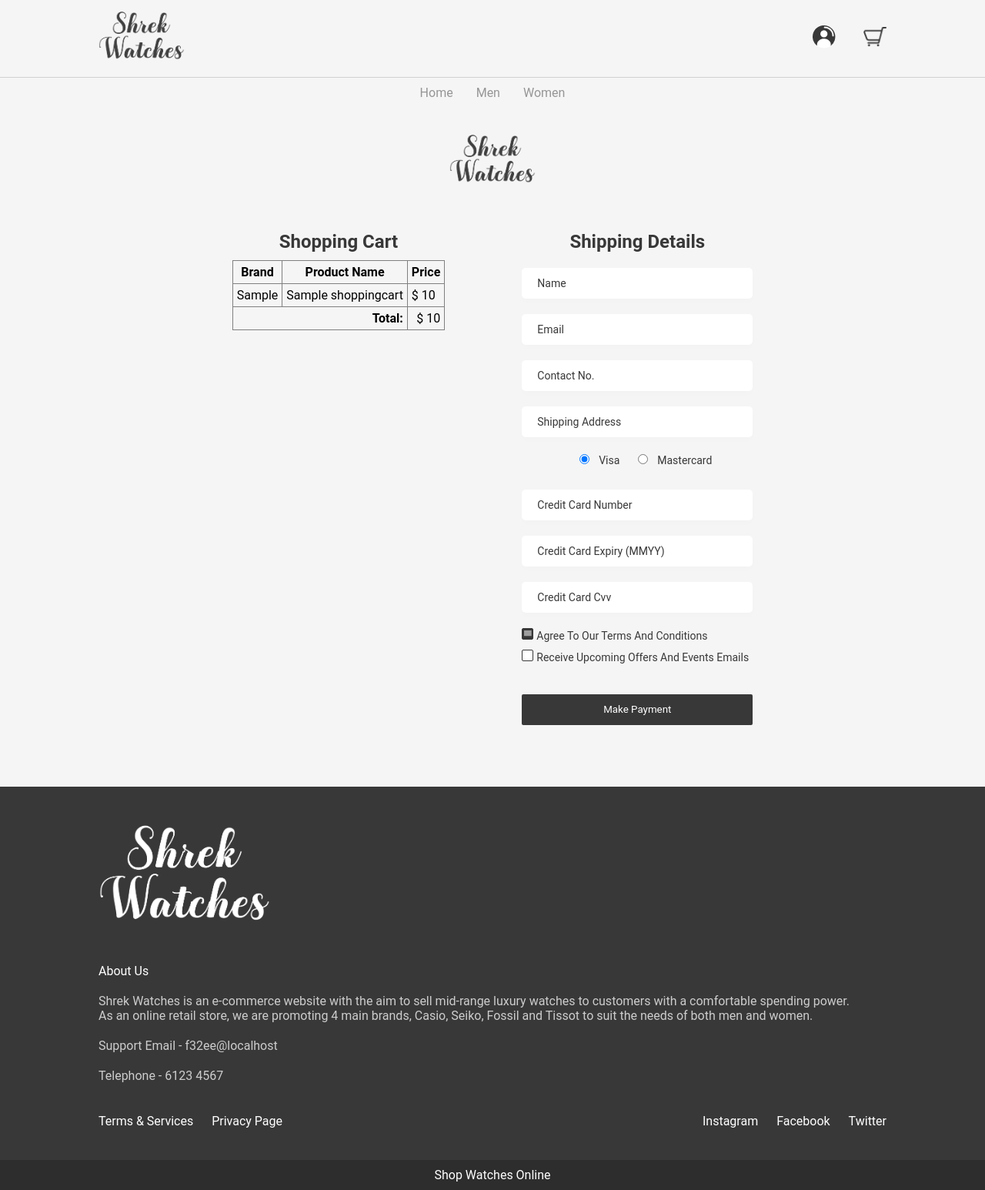
After one commit to ChenZengYao/IM4717-ShrekWatches, a PHP site: page /payment.php?product_id=1 in a window 1280 px wide. The commit adds this page. Shown: the whole page at 77% size. Run offline with PHP 8.4, Linux system fonts and the light colour scheme; the visitor is signed in with stand-in values (Sample User, id 1); tables that the repository leaves empty or names only in its code hold one stand-in row (values such as "Sample post"); grey boxes are pictures that could not be loaded.

Commit message:
Update 1.5
Done almost everything.

PANG GANG.. ohwait

To do:
EMAIL

```diff
--- a/css/footer.css
+++ b/css/footer.css
@@ -16,31 +16,6 @@ footer{
     height: 160px;
 }
 
-.footer-ul-container{
-    width: 45%;
-    display: flex;
-    justify-content: space-between;
-}
-
-.category{
-    width: 200px;
-    list-style: none;
-}
-
-.category-title{
-    grid-column: span 2;
-    text-transform: capitalize;
-    color: #fff;
-    font-size: 20px;
-    margin-bottom: 20px;
-}
-
-.category .footer-link{
-    text-decoration: none;
-    text-transform: capitalize;
-    color: rgba(255, 255, 255, 0.75);
-}
-
 .footer-link:hover{
     color: #fff;
 }
@@ -48,7 +23,6 @@ footer{
 .footer-title, .info{
     color: rgba(255, 255, 255, 0.75);
     margin: 20px 0;
-    text-transform: capitalize;
 }
 
 .footer-title{
--- a/css/home.css
+++ b/css/home.css
@@ -17,7 +17,7 @@ a{
 
 .hero-section .blur{
     background: rgba(255, 255, 255, 0.2);
-    backdrop-filter: blur(4px);
+    backdrop-filter: blur(1.5px);
     height: calc(100vh - 120px);
     width: 100%;
     display: flex;
--- a/css/nav.css
+++ b/css/nav.css
@@ -62,6 +62,7 @@
     padding: 10px 10vw;
     display: flex;
     justify-content: space-between;
+    background: #f5f5f5;
 }
 
 .brand-logo{
@@ -89,6 +90,7 @@
     justify-content: center;
     list-style: none;
     border-top: 1px solid #d1d1d1;
+    background: #f5f5f5;
 }
 
 .link{
--- a/css/shoppingcart.css
+++ b/css/shoppingcart.css
@@ -1,12 +1,21 @@
 table{
+<<<<<<< Updated upstream
  border: 2px solid #383838;
  border-collapse: collapse;
+=======
+ border: 1px solid black;
+ border-collapse: collapse;
+>>>>>>> Stashed changes
 }
 
 thead, tbody, tfoot, th, tr, td{
     padding: 5px;
 }
 
+.shoppingbg{
+    width: 100%;
+    background: #f5f5f5;
+}
 .center-items{
     margin-left: auto;
     margin-right: auto;
@@ -44,8 +53,14 @@ thead, tbody, tfoot, th, tr, td{
 }
 
 .btn-pay {
+<<<<<<< Updated upstream
     background: #383838;
     color: #fff;
+=======
+    background-color: white;
+    color: black;
+    border: 2px solid #4CAF50;
+>>>>>>> Stashed changes
 }
 
 .btn-pay:hover {
@@ -54,9 +69,15 @@ thead, tbody, tfoot, th, tr, td{
 }
 
 .btn-clear {
+<<<<<<< Updated upstream
     background-color: white;
     color: black;
     border: 1px solid #383838;
+=======
+    background-color: white;
+    color: black;
+    border: 2px solid #f44336;
+>>>>>>> Stashed changes
 }
 
 .btn-clear:hover {
--- a/css/signup.css
+++ b/css/signup.css
@@ -10,15 +10,19 @@
     padding-bottom: 50px;
     display: flex;
     justify-content: center;
-    align-items: center;
     background: #f5f5f5;
     font-family: 'roboto', sans-serif;
+}
+
+.logocontainer{
+    padding-top: 30px;
+    background: #f5f5f5;
 }
 
 .formlogo{
     height: 80px;
     display: block;
-    margin: 0 auto 20px;
+    margin: auto;
 }
 
 input[type="text"],
@@ -121,6 +125,14 @@ p2{
     text-align: center;
     display: block;
 }
+
+h2{
+    color: #383838;
+    font-weight: bold;
+    text-align: center;
+    display: block;
+    margin-bottom: 10px;
+}
 /* alert-box*/
 .alert-box{
     width: 300px;
--- a/index.php
+++ b/index.php
@@ -27,12 +27,12 @@ else {
 
   <!-- hero section -->
   <header class="hero-section">
-    <!-- <div class="blur"> -->
+    <div class="blur">
         <div>
             <img src="assets/shreklogo_light.png" class="logo" alt="">
             <p class="sub-heading">Shop Watches Online</p>
         </div>
-    <!-- </div> -->
+    </div>
   </header>
 
   <!-- Beset Selling cards container -->
--- a/js/footer.js
+++ b/js/footer.js
@@ -4,16 +4,12 @@ const createFooter = () => {
     footer.innerHTML = `
     <div class="footer-content">
         <img src="assets/shreklogo_light.png" class="logo" alt="">
-        <div class="footer-ul-container">
-            <ul class="category">
-                <li class="category-title"><a href="collections.php" class="social-link">our collections</a></li>
-            </ul>
     </div>
-    </div>
-    <p class="footer-title">about us</p>
-      <p class="info">Lorem ipsum, dolor sit amet consectetur adipisicing elit. Repellat tempore ad suscipit, eos eius quisquam sed optio nisi quaerat fugiat ratione et vero maxime praesentium, architecto minima reiciendis iste quo deserunt assumenda alias ducimus. Ullam odit maxime id voluptates rerum tenetur corporis laboriosam! Cum error ipsum laborum tempore in rerum necessitatibus nostrum nobis modi! Debitis adipisci illum nemo aperiam sed, et accusamus ut officiis. Laborum illo exercitationem quo culpa reprehenderit excepturi distinctio tempore cupiditate praesentium nisi ut iusto, assumenda perferendis facilis voluptas autem fuga sunt ab debitis voluptatum harum eum. Asperiores, natus! Est deserunt incidunt quasi placeat omnis, itaque harum?</p>
-      <p class="info">support emails - help@clothing.com, customersupport@clothing.com</p>
-      <p class="info">telephone - 6123 4567</p>
+    <p class="footer-title">About Us</p>
+    <p class="info">Shrek Watches is an e-commerce website with the aim to sell mid-range luxury watches to customers with a comfortable spending power.
+    <br>As an online retail store, we are promoting 4 main brands, Casio, Seiko, Fossil and Tissot to suit the needs of both men and women.</p>
+    <p class="info">Support Email - f32ee@localhost</p>
+    <p class="info">Telephone - 6123 4567</p>
     <div class="footer-social-container">
         <div>
             <a href="#" class="social-link">terms & services</a>
--- a/js/nav-login.js
+++ b/js/nav-login.js
@@ -8,6 +8,10 @@ const createNavlogin = () => {
                 <div class="dropdown">
                   <img class="dropbtn" src="assets/user.png">
                   <div class="dropdown-content">
+<<<<<<< Updated upstream
+=======
+                    <a href="order_history.php">Order History</a>
+>>>>>>> Stashed changes
                     <a href="logout.php">Logout</a>
                   </div>
                 </div>
--- a/js/nav.js
+++ b/js/nav.js
@@ -12,7 +12,6 @@ const createNav = () => {
                     <a href="authmain.php">Login</a>
                   </div>
                 </div>
-                <!-- <img src="assets/user.png" alt=""> -->
                 <a href="shoppingcart.php"><img src="assets/cart.png" alt=""></a>
             </div>
         </div>
--- /dev/null
+++ b/payment.php
@@ -0,0 +1,164 @@
+<!DOCTYPE html>
+<html lang="en">
+<head>
+  <meta charset="utf-8">
+  <meta http-equiv="X-UA-Compatible" content="IE=edge">
+  <meta name="viewport" content="width=device-width, inital-scale=1.0">
+</head>
+
+<link rel="stylesheet" href="css/home.css">
+<link rel="stylesheet" href="css/shoppingcart.css">
+<link rel="stylesheet" href="css/signup.css">
+
+<?php
+include "dbconnect.php";
+session_start();
+
+$userid = $_SESSION['valid_user'];
+$customerid = $_SESSION['customer_id'];
+
+echo '<nav class="navbar-login"></nav>';
+echo '<script src="js/nav-login.js"></script>';
+
+$product_id=$_GET['product_id'];
+
+// Query 1 - Product information that user has added to cart
+$query = 'select * from products '
+           ."where product_id='$product_id' ";
+
+$result = $dbcnx->query($query);
+if ($result->num_rows > 0) {
+  // output data of each row
+  while($row = $result->fetch_assoc()) {
+    $id = $row["product_id"];
+    $brand = $row["product_brand"];
+    $name = $row["product_name"];
+    $amount = $row["price"];
+  }
+}
+
+// Query 2 - Userid of user that is currently logged in
+$query2 = 'select customer_id from shrek_users '
+           ."where username='$userid' ";
+
+$result = $dbcnx->query($query2);
+if ($result->num_rows > 0) {
+  // output data of each row
+  while($row = $result->fetch_assoc()) {
+    $user_id = $row["customer_id"];
+  }
+}
+
+// Query 3 - Inserting selected product in user's shopping cart
+$query3 = "INSERT INTO shoppingcart(`customer_id`, `product_id`, `product_brand`, `product_name`, `price`) VALUES ($user_id, $id, '$brand', '$name', $amount)";
+$result = $dbcnx->query($query3);
+
+// Query 4 - Selecting all product from a certain user's shopping cart to display
+$query4 = 'select * from shoppingcart '
+           ."where customer_id='$customerid' ";
+
+$result = $dbcnx->query($query4);
+
+?>
+<div class="logocontainer">
+  <img src="assets/shreklogo.png" class="formlogo">
+</div>
+<div class="form">
+  <div class="container" style="margin-right:100px;">
+    <h2>Shopping Cart</h2>
+  <table border = "1">
+    <thead>
+      <tr>
+        <th>Brand</th>
+        <th>Product Name</th>
+        <th>Price</th>
+      </tr>
+    </thead>
+<?php
+$array = array();
+if ($result->num_rows > 0) {
+  // output data of each row
+  while($row = $result->fetch_assoc()) {
+    array_push($array, $row["product_id"]);
+    echo "<tr>
+            <td> {$row["product_brand"]} </td>
+            <td> {$row["product_name"]} </td>
+            <td>$ {$row["price"]} </td>
+          </tr>";
+  }
+}
+
+$_SESSION['productsarray'] = $array;
+
+$query5 = 'SELECT price FROM shoppingcart' . " WHERE customer_id = '$customerid'";
+$result = $dbcnx->query($query5);
+$totalsum = 0;
+if ($result->num_rows > 0) {
+  // output data of each row
+  while($row = $result->fetch_assoc()) {
+    $totalsum += $row['price'];
+  }
+}
+$_SESSION['totalsum'] = $totalsum;
+
+echo "<tr>
+        <th align='right' colspan='2'>Total: </th>
+        <td align='right'>$ {$totalsum}</td>
+      </tr>
+      </table>
+      </div>";
+
+?>
+
+    <div class="container">
+    <h2>Shipping Details</h2>
+
+    <form action="update_shipping.php" method="post">
+      <input type="text" id="name" name="name" oninput="validateName(this)" placeholder="name" required>
+      <input type="email" id="email" name="email" onblur="validateEmail(this)" placeholder="email" required>
+      <input type="text" id="tel" name="tel" onblur="validateTel(this)" placeholder="contact No." required>
+      <input type="text" id="address" name="address" placeholder="shipping address" required>
+
+      <input type="radio" id="Visa" name="payment_type" value="Visa" checked style="margin-left:75px;">
+        <label for="Visa">Visa</label>
+      <input type="radio" id="Mastercard" name="payment_type" value="Mastercard" style="margin-left:20px;">
+        <label for="Mastercard">Mastercard</label>
+
+      <input type="text" id="card_number" name="card_number" onblur="validateCardNumber(this)" placeholder="credit card number" required>
+      <input type="text" id="card_expiry" name="card_expiry" onblur="validateCardExpiry(this)" placeholder="credit card expiry (MMYY)" required>
+      <input type="text" id="card_cvv" name="card_cvv" onblur="validateCardCVV(this)" placeholder="credit card cvv" required>
+
+      <input type="checkbox" checked class="checkbox" id="terms-and-cond" required>
+        <label for="terms-and-cond">agree to our <a href="">terms and conditions</a></label><br>
+      <input type="checkbox" class="checkbox" id="notification">
+        <label for="notification">receive upcoming offers and events emails</label>
+      <button class="submit-btn" input type="submit" name="submit" onclick="validateForm(event)">Make Payment</button>
+    </div>
+  </div>
+</div>
+
+<?php
+
+// echo '<div class="form">
+//     <div class="container">
+//       <img src="assets/shreklogo.png" class="formlogo" alt="">
+//       <p2>Shipping Information</p2>
+//
+//       <form action="" method="post">
+//         <input type="text" name="name" placeholder="Name" style="margin-left: auto; margin-right: auto;">
+//         <input type="email" name="email" placeholder="Email" style="margin-left: auto; margin-right: auto;">
+//         <input type="text" name="contact" placeholder="Contact Number" style="margin-left: auto; margin-right: auto;">
+//         <input type="text" name="address" placeholder="Shipping Address" style="margin-left: auto; margin-right: auto;">
+//
+//         <button class="submit-btn" input type="submit" name="submit" style="margin-left: auto; margin-right: auto;">Make Payment</button>
+//     </div>
+//   </div>';
+
+$dbcnx->close();
+?>
+
+
+<footer></footer>
+<script src="js/footer.js"></script>
+<script src="js/payment.js"></script>
+</html>
--- a/signup.php
+++ b/signup.php
@@ -1,4 +1,4 @@
-<?php // register.php
+<?php // function for signup.html
 include "dbconnect.php";
 
     echo "<script>";
```
Also changed, not shown: authmain.php (+0 -12 lines), js/payment.js (added, +85 -0 lines), order_history.php (added, +59 -0 lines), shoppingcart.php (+9 -0 lines), update_shipping.php (added, +73 -0 lines), processing.php (added). Lines whose indentation alone changed are shown as unchanged.
